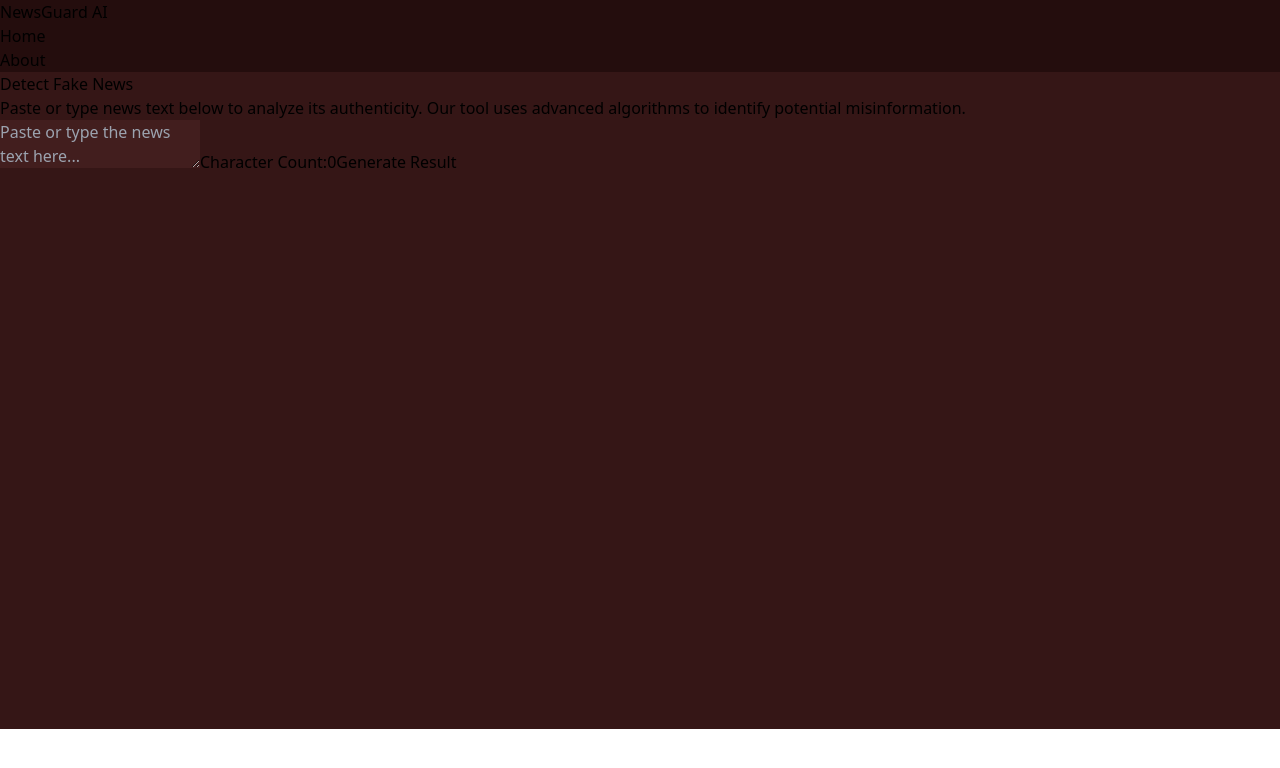
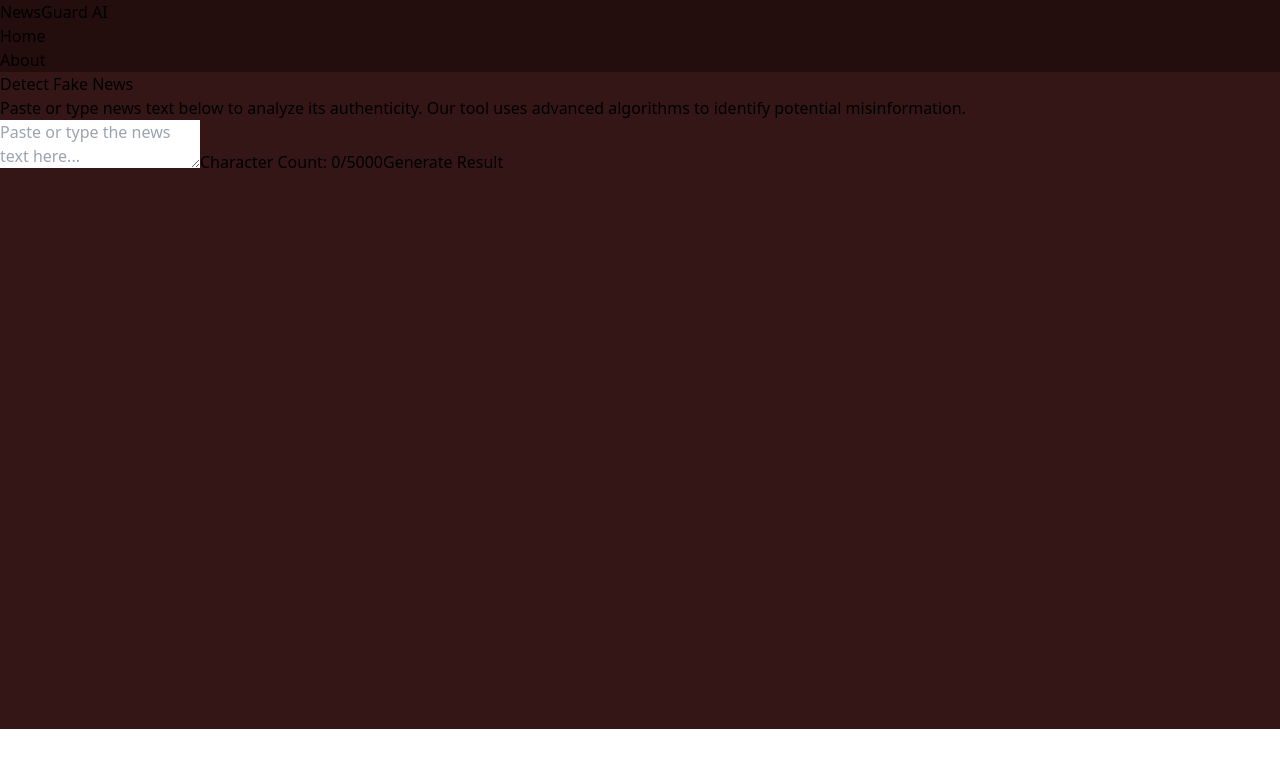
Before and after one commit to sanchipal2004/fake-news-detection-system1, a React (Vite) app in the folder fnd/: page /newsdetect in a window 1280 px wide. Shown: the top 768 px of the page. Built offline with nearby package versions, Linux system fonts and the light colour scheme.

Commit message:
Update Newsdetect.jsx

```diff
--- a/fnd/src/assets/pages/Newsdetect.jsx
+++ b/fnd/src/assets/pages/Newsdetect.jsx
@@ -4,66 +4,96 @@ import './newsdetect.css'
 import axios from 'axios'
 import Result from './Result'
 
+const Newsdetect = () => {
+  const [newstext, setnewstext] = useState('');
+  const [loading, setloading] = useState(false);
+  const [score, setscore] = useState(null);
 
-const Newsdetect = () => {
-const [newstext,setnewstext]= useState('');
-const [loading,setloading] = useState(false);
-const[score,setscore]= useState(null)
+  const analyzenews = async () => {
+    setloading(true);
+    setscore(null);
 
-const analyzenews= async()=>{
-  setloading(true);
-  setscore(null)
+    try {
+      const response = await axios.post("http://localhost:3000/api/analyze", {
+        newstext,
+      });
+      setscore(response.data);
+    } catch (error) {
+      setscore({
+        label: "error",
+        confidence: 0,
+        explaination: "backend not work",
+      });
+    }
+    finally {
+      setloading(false);
+    }
+  };
 
-try{
-  const response = await axios.post("http://localhost:3000/api/analyze",{
-    newstext,
-  });
-  setscore(response.data)
-} catch(error){
-  setscore({
-    label:"error",
-    confidence:0,
-    explaination: "backend not work"  });
-}
-finally{
-  setloading(false);
-}
-}
   return (
-    <div>
-      <Navbar/>
-      <div className="detectpage p-20  flex flex-col gap-10 w-full bg-red-800">
-      <div className="container flex flex-col w-full  text-center ml-38 text-white gap-5 ">
-        <h1 className='text-4xl  font-serif font-bold'>Detect Fake News</h1>
-        <p >Paste or type news text below to analyze its authenticity. Our tool uses advanced algorithms to identify potential misinformation.</p>
-      </div>
-      <div className="anaysis flex flex-col gap-2 items-center">
-        <textarea  typeof='text'className=" text  w-1/2  h-40 rounded px-4 pt-4 text-start align-top border border-10 resize-none text-white"  placeholder="Paste or type the news text here..." value={newstext} maxLength={5000} onChange={(e)=>setnewstext(e.target.value)}/>
-        <span className='text-white'>Character Count:{newstext.length/5000}</span>
-        <button onClick={analyzenews} disabled={loading||!newstext}className='btn w-60 h-16 cursor-pointer rounded-md hover:bg-white hover:text-black bg-red-600 text-white'> {loading ? "Analyzing..." : "Generate Result"}</button>
+    <div className="min-h-screen">
+      <Navbar />
+
+      <div className="detectpage bg-red-800 text-white px-5 py-10 md:py-16 flex flex-col items-center">
+
+        {/* Heading */}
+        <div className="container max-w-3xl text-center flex flex-col gap-4">
+          <h1 className="text-3xl md:text-4xl font-serif font-bold">
+            Detect Fake News
+          </h1>
+          <p className="text-sm md:text-base">
+            Paste or type news text below to analyze its authenticity. Our tool uses advanced algorithms to identify potential misinformation.
+          </p>
         </div>
 
+        {/* Input Section */}
+        <div className="analysis flex flex-col gap-4 items-center w-full mt-8">
 
-  { /*progress */ }
-  {loading&&(
-   <div className="result flex flex-col ml-52 gap-5">
-        <span className='text-white' >Analyzing... </span>
-       <div className="div w-1/2 bg-white rounded-full h-4 overflow-hidden">
-       <div className=" progress h-4 rounded-full transition-all duration-300 ease-in-out "
-        style={{width:'70%'}}>
-       </div>
-       </div>
-        <span className='text-white'>Please Wait...</span>
-        </div>    )}
+          <textarea
+            className="w-full md:w-2/3 lg:w-1/2 h-40 rounded px-4 pt-4 border border-white resize-none bg-red-900 text-white text-sm"
+            placeholder="Paste or type the news text here..."
+            value={newstext}
+            maxLength={5000}
+            onChange={(e) => setnewstext(e.target.value)}
+          />
 
+          <span className="text-white text-sm">
+            Character Count: {newstext.length}/5000
+          </span>
 
+          <button
+            onClick={analyzenews}
+            disabled={loading || !newstext}
+            className="btn w-48 md:w-60 h-14 cursor-pointer rounded-md hover:bg-white hover:text-black bg-red-600 text-white"
+          >
+            {loading ? "Analyzing..." : "Generate Result"}
+          </button>
 
+        </div>
 
-{/*result*/}
-{ score&& <Result score={score}/>}
+        {/* Loading State */}
+        {loading && (
+          <div className="result flex flex-col items-center gap-4 mt-6 w-full">
+
+            <span className="text-white text-sm">Analyzing...</span>
+
+            <div className="w-full md:w-2/3 lg:w-1/2 bg-white rounded-full h-4 overflow-hidden">
+              <div
+                className="progress h-4 rounded-full transition-all duration-300 ease-in-out bg-red-600"
+                style={{ width: '70%' }}
+              ></div>
+            </div>
+
+            <span className="text-white text-sm">Please Wait...</span>
+
+          </div>
+        )}
+
+        {/* Result Component */}
+        {score && <Result score={score} />}
+      </div>
     </div>
-    </div>
-  )
-}
+  );
+};
 
-export default Newsdetect
+export default Newsdetect;
```
